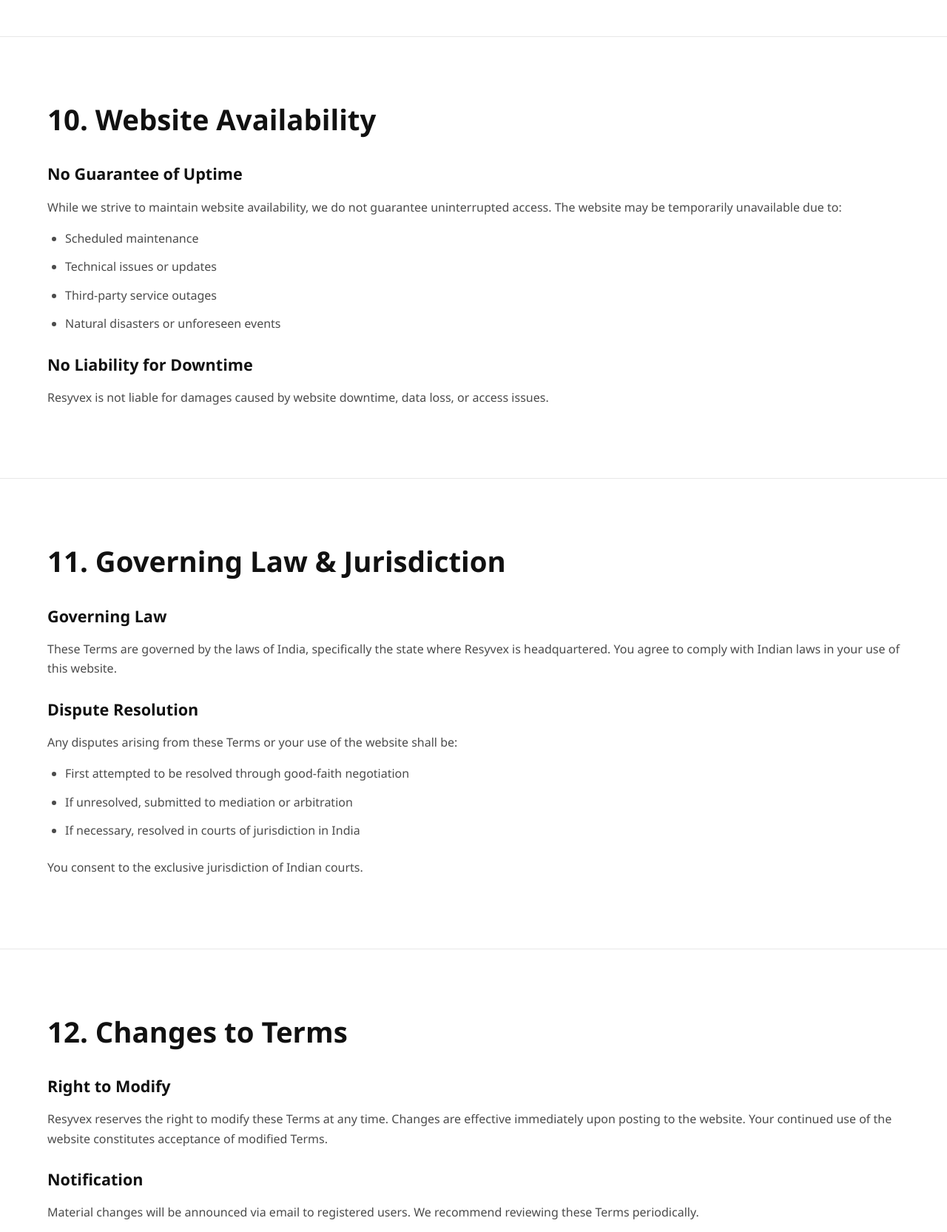
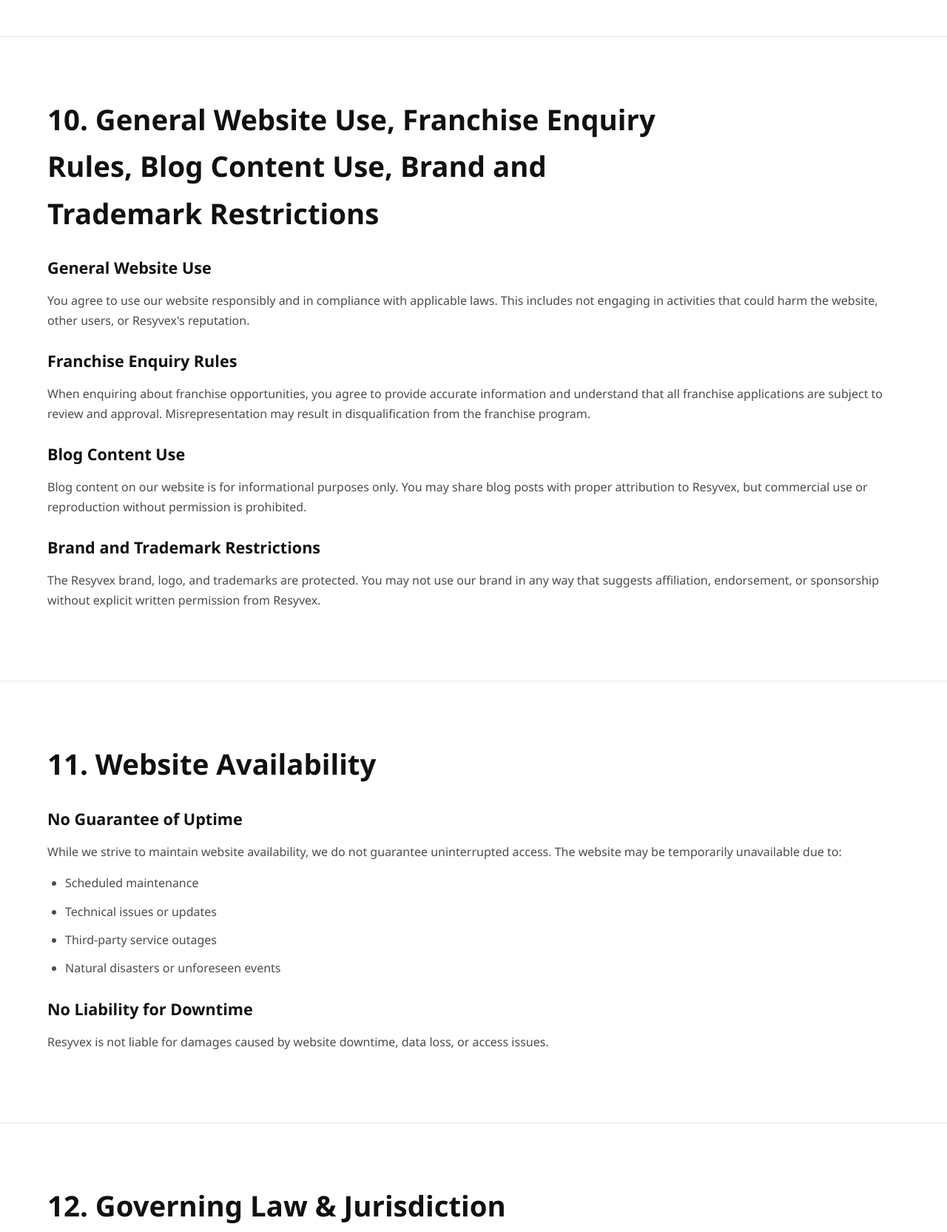
Before and after one commit to resyvex/Resyvex, a plain HTML site: page terms.html in a window 1280 px wide. Shown: the part 6640-8305 px from the top of the page at 74% size. Drawn offline with Linux system fonts and the light colour scheme.

Commit message:
terms and policy rewriten

```diff
--- a/terms.html
+++ b/terms.html
@@ -191,7 +191,23 @@
         </section>
 
         <section>
-            <h2>10. Website Availability</h2>
+            <h2>10. General Website Use, Franchise Enquiry Rules, Blog Content Use, Brand and Trademark Restrictions</h2>
+
+            <h3>General Website Use</h3>
+            <p>You agree to use our website responsibly and in compliance with applicable laws. This includes not engaging in activities that could harm the website, other users, or Resyvex's reputation.</p>
+
+            <h3 style="margin-top: 1.5rem;">Franchise Enquiry Rules</h3>
+            <p>When enquiring about franchise opportunities, you agree to provide accurate information and understand that all franchise applications are subject to review and approval. Misrepresentation may result in disqualification from the franchise program.</p>
+
+            <h3 style="margin-top: 1.5rem;">Blog Content Use</h3>
+            <p>Blog content on our website is for informational purposes only. You may share blog posts with proper attribution to Resyvex, but commercial use or reproduction without permission is prohibited.</p>
+
+            <h3 style="margin-top: 1.5rem;">Brand and Trademark Restrictions</h3>
+            <p>The Resyvex brand, logo, and trademarks are protected. You may not use our brand in any way that suggests affiliation, endorsement, or sponsorship without explicit written permission from Resyvex.</p>
+        </section>
+
+        <section>
+            <h2>11. Website Availability</h2>
 
             <h3>No Guarantee of Uptime</h3>
             <p>While we strive to maintain website availability, we do not guarantee uninterrupted access. The website may be temporarily unavailable due to:</p>
@@ -207,7 +223,7 @@
         </section>
 
         <section>
-            <h2>11. Governing Law & Jurisdiction</h2>
+            <h2>12. Governing Law & Jurisdiction</h2>
 
             <h3>Governing Law</h3>
             <p>These Terms are governed by the laws of India, specifically the state where Resyvex is headquartered. You agree to comply with Indian laws in your use of this website.</p>
@@ -224,7 +240,7 @@
         </section>
 
         <section>
-            <h2>12. Changes to Terms</h2>
+            <h2>13. Changes to Terms</h2>
 
             <h3>Right to Modify</h3>
             <p>Resyvex reserves the right to modify these Terms at any time. Changes are effective immediately upon posting to the website. Your continued use of the website constitutes acceptance of modified Terms.</p>
@@ -236,13 +252,13 @@
         </section>
 
         <section>
-            <h2>13. Entire Agreement</h2>
+            <h2>14. Entire Agreement</h2>
 
             <p>These Terms, together with our Privacy Policy and any service-specific terms, constitute the entire agreement between you and Resyvex regarding the website and services. If any provision is found invalid or unenforceable, the remaining provisions shall remain in effect.</p>
         </section>
 
         <section>
-            <h2>14. Contact Us</h2>
+            <h2>15. Contact Us</h2>
             <p>If you have questions about these Terms, please contact us:</p>
             <p style="margin-top: 1rem;">
                 <strong>Email:</strong> hello@resyvex.com<br>
```
Also changed, not shown: privacy.html (+4 -0 lines).
